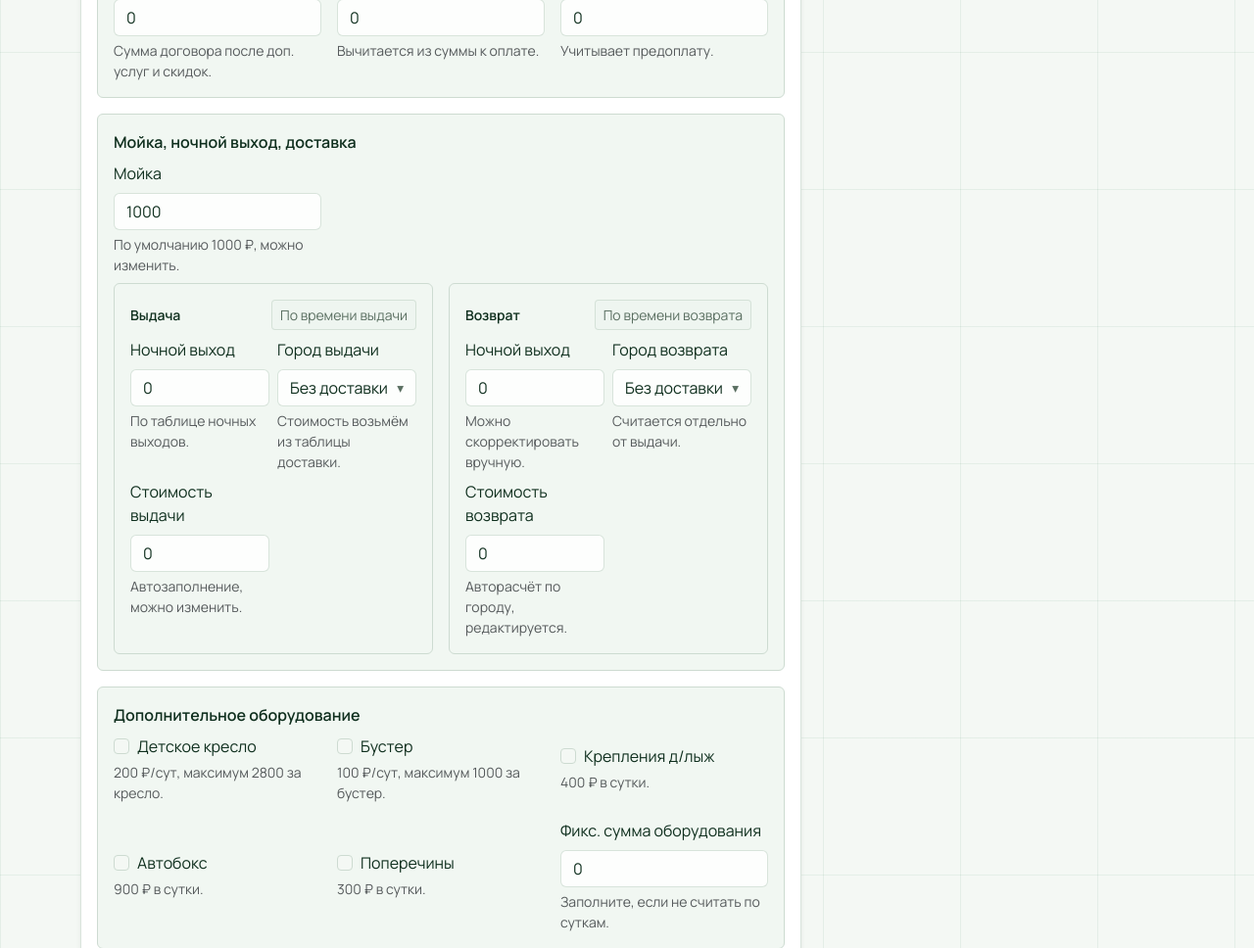
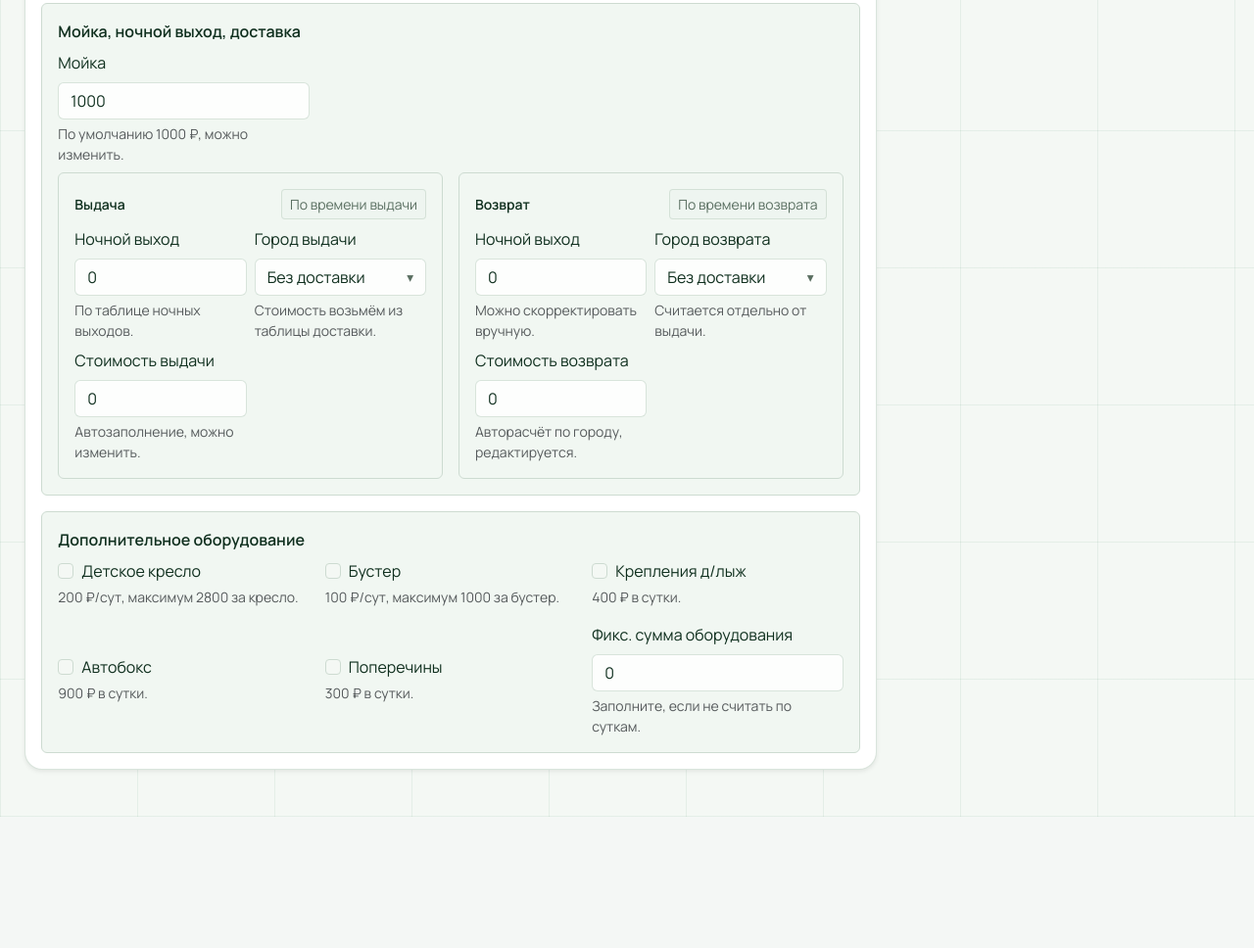
Before and after one commit to rcc00n/contract-workflow, a Django app: page /rentals/rentals/new/ in a window 1280 px wide. Shown: the part 1705-2673 px from the top of the page at 98% size. After the commit the page ends 2539 px from the top, so only its background shows below. Run offline with Django 5.2, Linux system fonts and the light colour scheme; the visitor is signed in with stand-in values (Sample User, id 1); data comes from the database, SQL or seed files in the repository; data that the repository does not hold is empty; some libraries are stand-ins or nearby versions.

Commit message:
Widen rental form layout

```diff
--- a/rentals/static/rentals/css/main.css
+++ b/rentals/static/rentals/css/main.css
@@ -430,9 +430,18 @@ body {
   cursor: pointer;
 }
 
+.city-picker-trigger [data-city-label] {
+  min-width: 0;
+  flex: 1 1 auto;
+  white-space: nowrap;
+  overflow: hidden;
+  text-overflow: ellipsis;
+}
+
 .city-picker-caret {
   color: var(--text-secondary);
   font-size: 0.85rem;
+  flex: 0 0 auto;
 }
 
 .city-picker-menu {
@@ -459,7 +468,7 @@ body {
 
 .city-picker-options {
   display: grid;
-  grid-template-columns: repeat(2, minmax(0, 1fr));
+  grid-template-columns: 1fr;
   gap: 6px;
   max-height: 220px;
   overflow-y: auto;
@@ -503,6 +512,14 @@ body {
 
 main.container {
   padding-bottom: 3rem;
+}
+
+main.rental-form-page-main {
+  box-sizing: border-box;
+  width: min(1800px, calc(100vw - 20px));
+  max-width: none;
+  margin-inline: auto;
+  padding-inline: clamp(0.5rem, 1.2vw, 1.25rem);
 }
 
 .card {
@@ -550,6 +567,15 @@ main.container {
   min-width: 0;
 }
 
+.rental-form-layout {
+  --bs-gutter-x: clamp(1rem, 1.1vw, 1.4rem);
+}
+
+.rental-form-main > .card > .card-body,
+.rental-summary-card > .card-body {
+  padding: clamp(1rem, 1vw, 1.35rem);
+}
+
 .rental-summary-card {
   border: 1px solid color-mix(in srgb, var(--border-subtle) 80%, transparent);
   background:
@@ -567,6 +593,11 @@ main.container {
   }
 
   .rental-form-sidebar {
+    width: clamp(360px, 22vw, 410px);
+    flex: 0 0 clamp(360px, 22vw, 410px);
+  }
+
+  .rental-form-sidebar {
     align-self: stretch;
   }
 
@@ -580,6 +611,11 @@ main.container {
   .rental-summary-actions .btn,
   .rental-summary-actions .btn-group {
     width: 100%;
+  }
+
+  main.rental-form-page-main {
+    width: calc(100vw - 12px);
+    padding-inline: 0.35rem;
   }
 }
 
--- a/rentals/templates/base.html
+++ b/rentals/templates/base.html
@@ -67,7 +67,7 @@
       </div>
     </nav>
 
-    <main class="container pb-5">
+    <main class="{% block main_class %}container{% endblock %} pb-5">
       {% if messages %}
         {% for message in messages %}
           <div class="alert alert-{{ message.tags|default:'info' }} alert-dismissible fade show" role="alert">
--- a/rentals/templates/rentals/rental_form.html
+++ b/rentals/templates/rentals/rental_form.html
@@ -1,4 +1,6 @@
 {% extends "base.html" %}
+
+{% block main_class %}container-fluid rental-form-page-main{% endblock %}
 
 {% block content %}
   <div class="d-flex justify-content-between align-items-center mb-3">
@@ -17,7 +19,7 @@
   <form method="post" novalidate>
     {% csrf_token %}
     <div class="row g-4 align-items-start rental-form-layout">
-      <div class="col-12 col-xl-8 col-xxl-9 rental-form-main">
+      <div class="col-12 col-xl rental-form-main">
         <div class="card shadow-sm h-100">
           <div class="card-body">
             {% if form.non_field_errors %}
@@ -593,7 +595,7 @@
         </div>
       </div>
 
-      <div class="col-12 col-xl-4 col-xxl-3 rental-form-sidebar">
+      <div class="col-12 col-xl-auto rental-form-sidebar">
         <div class="card shadow-sm rental-summary-card" id="price-summary" role="alert">
           <div class="card-body">
             <div class="d-flex align-items-center gap-2 mb-3">
```
